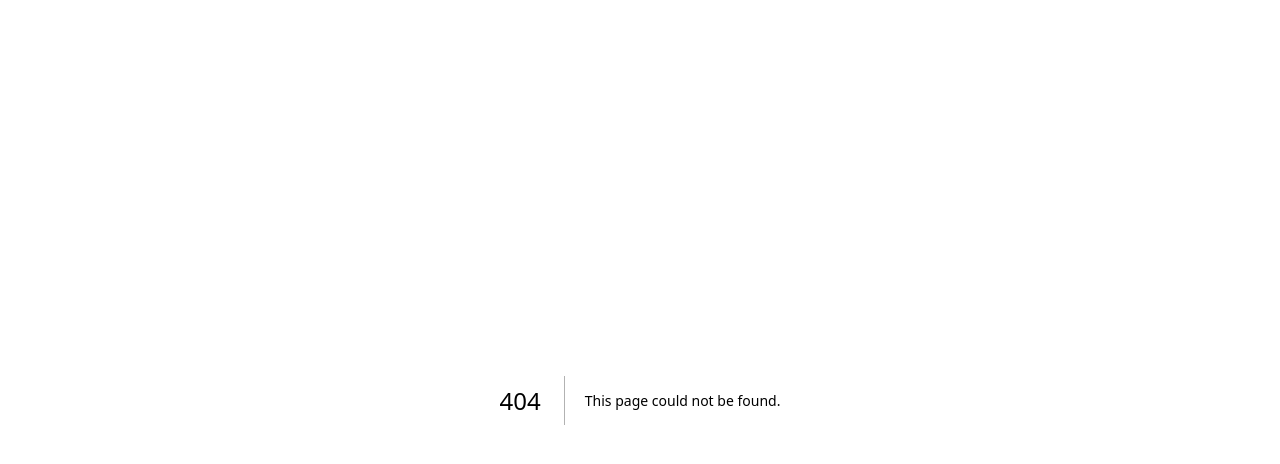
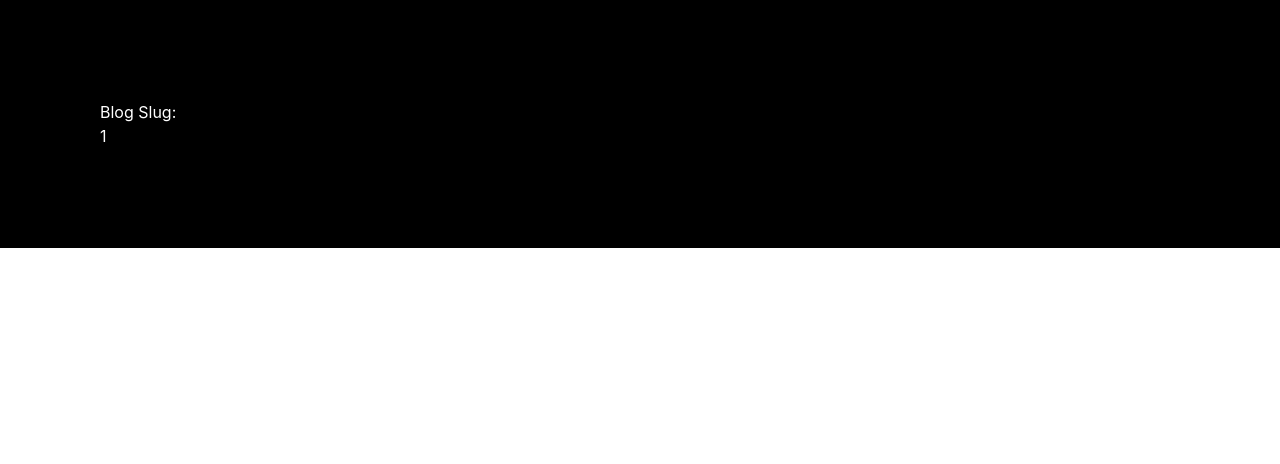
Before and after one commit to Ash120899/abn-headless, a Next.js app: page /blog/1 in a window 1280 px wide. Before the commit this address had no page. Shown: the top 464 px of the page. Built offline with nearby package versions, Linux system fonts and the light colour scheme.

Commit message:
check blog routing

```diff
--- /dev/null
+++ b/src/app/blog/[slug]/page.js
@@ -0,0 +1,8 @@
+export default function BlogPost({ params }) {
+  return (
+    <div style={{ padding: "100px", color: "white", background: "black" }}>
+      <h1>Blog Slug:</h1>
+      <p>{params.slug}</p>
+    </div>
+  );
+}
```
